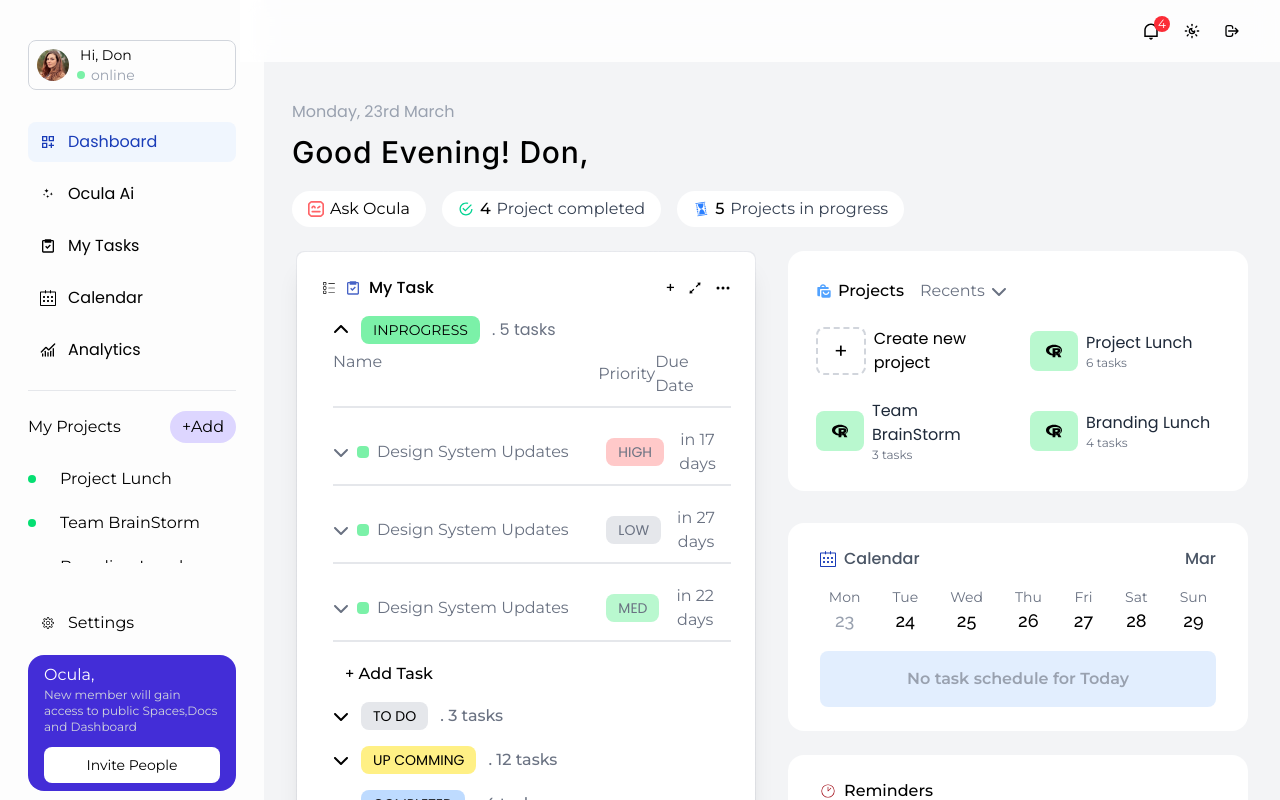
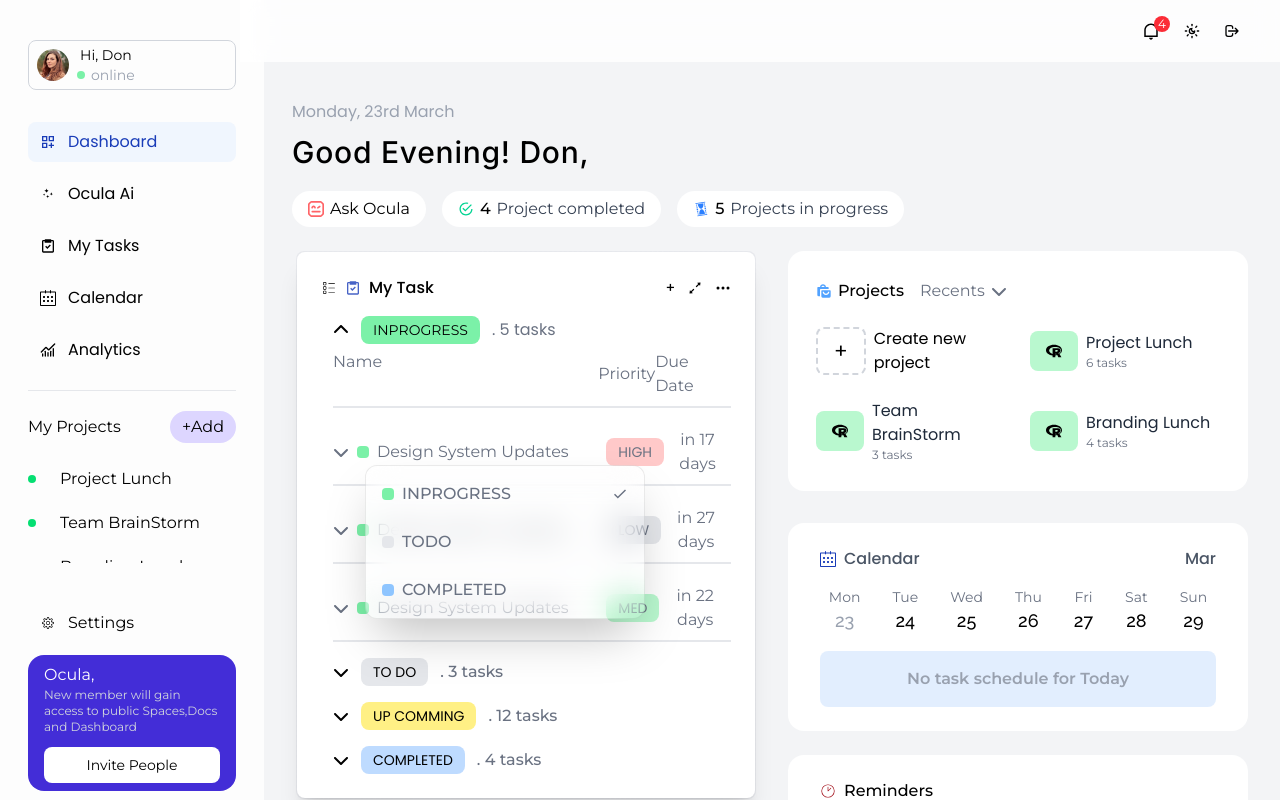
Before and after one commit to Donabest/Ocula-Dashboard, a React (Vite) app: page /Dashboard in a window 1280 px wide. Both pictures are taken after a click on the element 363 px from the left and 452 px from the top of the page. Built offline with nearby package versions, Linux system fonts and the light colour scheme.

Commit message:
implement status menu

```diff
--- a/src/Features/Dashboard/InprogressTasksList.tsx
+++ b/src/Features/Dashboard/InprogressTasksList.tsx
@@ -1,4 +1,3 @@
-import { useState } from "react";
 import { FaChevronDown, FaChevronUp } from "react-icons/fa6";
 import { InprogressTasks } from "../../data/data-task";
 import ListTaskCard from "../../ui/ListTaskCard";
--- a/src/data/data-task.ts
+++ b/src/data/data-task.ts
@@ -3,6 +3,7 @@ import type { Task } from "../utilities/type";
 
 export const Tasks: Task[] = [
   {
+    id: 1,
     priority: "High",
     title: "Design System Updates",
     description:
@@ -14,6 +15,8 @@ export const Tasks: Task[] = [
     status: "Inprogress",
   },
   {
+    id: 2,
+
     priority: "Low",
     title: "Design System Updates",
     description:
@@ -25,6 +28,8 @@ export const Tasks: Task[] = [
     status: "Inprogress",
   },
   {
+    id: 3,
+
     priority: "Med",
     title: "Design System Updates",
     description:
@@ -36,6 +41,8 @@ export const Tasks: Task[] = [
     status: "Inprogress",
   },
   {
+    id: 4,
+
     priority: "High",
     title: "Review Navigation",
     description: "check smooth navigation,loading,display and so on",
@@ -46,6 +53,8 @@ export const Tasks: Task[] = [
     status: "Inprogress",
   },
   {
+    id: 5,
+
     priority: "Med",
     title: "User Research Analytics",
     description:
@@ -57,6 +66,8 @@ export const Tasks: Task[] = [
     status: "Completed",
   },
   {
+    id: 6,
+
     priority: "Med",
     title: "User Research Analytics",
     description:
@@ -68,6 +79,8 @@ export const Tasks: Task[] = [
     status: "Completed",
   },
   {
+    id: 7,
+
     title: "Send a summary email to stakeholders",
     priority: "Med",
     date: "Apr 25 2026",
@@ -79,6 +92,8 @@ export const Tasks: Task[] = [
     status: "Todo",
   },
   {
+    id: 8,
+
     title: "Trip Creation Flow",
     priority: "Med",
     date: "Apr 25 2026",
@@ -89,6 +104,8 @@ export const Tasks: Task[] = [
     status: "Todo",
   },
   {
+    id: 9,
+
     title: "One-on-One-Meeting",
     priority: "High",
     date: "Apr 15 2026",
@@ -100,6 +117,8 @@ export const Tasks: Task[] = [
     status: "Inprogress",
   },
   {
+    id: 10,
+
     title: "One-on-One-Meeting",
     priority: "High",
     date: "Apr 26 2026",
@@ -111,6 +130,8 @@ export const Tasks: Task[] = [
     status: "Completed",
   },
   {
+    id: 11,
+
     title: "Trip Creation Flow",
     priority: "Med",
     date: "Apr 26 2026",
@@ -121,6 +142,8 @@ export const Tasks: Task[] = [
     status: "Todo",
   },
   {
+    id: 12,
+
     priority: "Med",
     title: "User Research Analytics",
     description:
--- a/src/ui/AddNewTaskForm.tsx
+++ b/src/ui/AddNewTaskForm.tsx
@@ -24,7 +24,6 @@ function AddNewTaskForm({ handleCancel }: NewTasksProps) {
   const { register, handleSubmit, formState } = useForm<dataType>();
   const { ref } = useClickOutSide(handleCancel);
   function onSubmit(data: dataType) {
-    console.log(data);
     toast.success("Task Created Successfully");
     // handleCancel();
   }
--- a/src/ui/InprogressTaskList.tsx
+++ b/src/ui/InprogressTaskList.tsx
@@ -2,12 +2,13 @@ import { useState } from "react";
 import { InprogressTasks } from "../data/data-task";
 import ListTaskCard from "./ListTaskCard";
 import { IoIosArrowDown, IoIosArrowUp } from "react-icons/io";
+import StatusToggleMenu from "./StatusToggleMenu";
 
 function InprogressTaskList() {
   const [isProgress, setIsProgress] = useState<boolean>(true);
 
   return (
-    <div className="space-y-4 bg-white p-6 mt-6 rounded-lg   dark:bg-slate-800 dark:text-white">
+    <div className="relative space-y-4 bg-white p-6 mt-6 rounded-lg   dark:bg-slate-800 dark:text-white">
       <div className="flex items-center gap-2">
         <span
           className="cursor-pointer"
--- a/src/ui/ListTaskCard.tsx
+++ b/src/ui/ListTaskCard.tsx
@@ -1,27 +1,21 @@
-import type { priorityBg, status, Task } from "../utilities/type";
-import { FaChevronDown } from "react-icons/fa6";
-import TimeDiff from "../utilities/TimeDiff";
-
-const priorityBg: Record<priorityBg, string> = {
-  High: "bg-red-200 dark:bg-red-700",
-  Low: "bg-gray-200 dark:bg-slate-700",
-  Med: "bg-green-200 dark:bg-emerald-400",
-};
+import type { Task } from "../utilities/type";
+import { useState } from "react";
+import ListTaskCardItem from "./ListTaskCardItem";
 
 interface CardProps {
   tasks: Task[];
   Assignee: boolean;
 }
 
-const StatusBg: Record<status, string> = {
-  Inprogress: "bg-green-300",
-  Todo: "bg-gray-200",
-  Completed: "bg-blue-300",
-};
 function ListTaskCard({ tasks, Assignee }: CardProps) {
+  const [OpenId, setOpenId] = useState<number | null>(null);
+
+  function handleOpenMenu(id: number) {
+    setOpenId((prevId) => (prevId === id ? null : id));
+  }
   return (
     <>
-      <div className="flex flex-col gap-5 pt-1.5 pl-3">
+      <section className="flex flex-col gap-5 pt-1.5 pl-3">
         <div className="grid grid-cols-3 text-gray-500 pb-2 border-b-2 border-b-gray-200  dark:text-gray-400 dark:border-b-slate-500">
           <h1 className="col-span-2">Name</h1>
           <div className="flex justify-between items-center">
@@ -30,45 +24,23 @@ function ListTaskCard({ tasks, Assignee }: CardProps) {
           </div>
         </div>
 
-        {tasks.map((task, index) => (
-          <div
-            className="grid grid-cols-3  gap-3  text-gray-500 pb-2 border-b-2 border-b-gray-200 dark:text-gray-300 dark:border-b-gray-500"
-            key={index}
-          >
-            <div className="flex items-center gap-2 col-span-2 ">
-              <FaChevronDown className="cursor-pointer" />
-              <span
-                className={`${StatusBg[task.status]} p-1.5 rounded-sm`}
-              ></span>
-              <span>{task.title}</span>
-            </div>
-            <div className="flex justify-between text-center items-center">
-              {Assignee && (
-                <span>
-                  <img
-                    src={task.Assignee}
-                    alt="Assignee"
-                    className="w-8 h-8 rounded-full"
-                  />
-                </span>
-              )}
-              <span
-                className={`${Assignee && "ml-8"} font-poppin text-sm ${priorityBg[task.priority]} px-3 py-1 rounded-lg uppercase`}
-              >
-                {task.priority}
-              </span>
-              <span
-                className={`${TimeDiff(task.EndDate) === "Today" && "text-red-500 "}`}
-              >
-                {TimeDiff(task.EndDate)}
-              </span>
-            </div>
-          </div>
+        {tasks.map((task) => (
+          <ListTaskCardItem
+            task={task}
+            key={task.id}
+            AssignTo={Assignee}
+            Open={OpenId}
+            OpenMenu={handleOpenMenu}
+          />
         ))}
-        <button className="flex justify-start pl-3 font-medium cursor-pointer ">
+
+        {/* <button
+          className="flex justify-start pl-3 font-medium cursor-pointer "
+          onClick={handleAddTask}
+        >
           + Add Task
-        </button>
-      </div>
+        </button> */}
+      </section>
     </>
   );
 }
--- /dev/null
+++ b/src/ui/ListTaskCardItem.tsx
@@ -0,0 +1,64 @@
+import { FaChevronDown } from "react-icons/fa6";
+import TimeDiff from "../utilities/TimeDiff";
+import type { priorityBg, status, Task } from "../utilities/type";
+import StatusToggleMenu from "./StatusToggleMenu";
+
+const priorityBg: Record<priorityBg, string> = {
+  High: "bg-red-200 dark:bg-red-700",
+  Low: "bg-gray-200 dark:bg-slate-700",
+  Med: "bg-green-200 dark:bg-emerald-400",
+};
+
+const StatusBg: Record<status, string> = {
+  Inprogress: "bg-green-300",
+  Todo: "bg-gray-200",
+  Completed: "bg-blue-300",
+};
+
+interface props {
+  task: Task;
+  AssignTo: boolean;
+  OpenMenu: (id: number) => void;
+  Open: number | null;
+}
+
+function ListTaskCardItem({ task, AssignTo, OpenMenu, Open }: props) {
+  return (
+    <>
+      <div className="relative grid grid-cols-3  gap-3  text-gray-500 pb-2 border-b-2 border-b-gray-200 dark:text-gray-300 dark:border-b-gray-500">
+        <div className="flex items-center gap-2 col-span-2 ">
+          <FaChevronDown className="cursor-pointer" />
+          <span
+            className={`${StatusBg[task.status]}  p-1.5 rounded-sm cursor-pointer`}
+            onClick={() => OpenMenu(task.id)}
+          ></span>
+          <span>{task.title}</span>
+        </div>
+        <div className="flex justify-between text-center items-center">
+          {AssignTo && (
+            <span>
+              <img
+                src={task.Assignee}
+                alt="Assignee"
+                className="w-8 h-8 rounded-full"
+              />
+            </span>
+          )}
+          <span
+            className={`${AssignTo && "ml-8"} font-poppin text-sm ${priorityBg[task.priority]} px-3 py-1 rounded-lg uppercase`}
+          >
+            {task.priority}
+          </span>
+          <span
+            className={`${TimeDiff(task.EndDate) === "Today" && "text-red-500 "}`}
+          >
+            {TimeDiff(task.EndDate)}
+          </span>
+        </div>
+        {Open === task.id && <StatusToggleMenu value={task.status} />}
+      </div>
+    </>
+  );
+}
+
+export default ListTaskCardItem;
--- /dev/null
+++ b/src/ui/Menu.tsx
@@ -0,0 +1,14 @@
+import { MdEditNote } from "react-icons/md";
+
+function Menu() {
+  return (
+    <div>
+      <div>
+        <span>Edit</span>
+        <MdEditNote />
+      </div>
+    </div>
+  );
+}
+
+export default Menu;
--- /dev/null
+++ b/src/ui/StatusToggleMenu.tsx
@@ -0,0 +1,42 @@
+import { AnimatePresence, motion } from "motion/react";
+import { useState } from "react";
+import { IoMdCheckmark } from "react-icons/io";
+import type { status } from "../utilities/type";
+
+const StatusBg: Record<status, string> = {
+  Inprogress: "bg-green-300",
+  Todo: "bg-gray-200",
+  Completed: "bg-blue-300",
+};
+
+function StatusToggleMenu({ value }: { value: string }) {
+  const [isChecked, setIsChecked] = useState<string>(value);
+
+  return (
+    <AnimatePresence>
+      <motion.div
+        className="absolute top-7 mt-2 left-8 z-1 bg-white/2 backdrop-blur-lg w-70 space-y-6 p-4 border border-black/8 shadow-2xl rounded-xl"
+        initial={{ opacity: 0, y: 0 }}
+        animate={{ opacity: 1, y: 1 }}
+        exit={{ opacity: 0, y: 0 }}
+        transition={{ ease: "easeInOut", duration: 0.5 }}
+      >
+        {["Inprogress", "Todo", "Completed"].map((status, i) => (
+          <div
+            key={i}
+            className="flex justify-between items-center gap-2  cursor-pointer"
+            onClick={() => setIsChecked(status)}
+          >
+            <div className="flex items-center gap-2 col-span-2 ">
+              <span className={`${StatusBg[status]}  p-1.5 rounded-sm`}></span>
+              <p className="uppercase font-medium">{status}</p>
+            </div>
+            <span>{isChecked === status && <IoMdCheckmark />}</span>
+          </div>
+        ))}
+      </motion.div>
+    </AnimatePresence>
+  );
+}
+
+export default StatusToggleMenu;
--- a/src/ui/TodoTaskList.tsx
+++ b/src/ui/TodoTaskList.tsx
@@ -15,9 +15,7 @@ function TodoTaskList() {
         >
           {isTodo ? <IoIosArrowUp /> : <IoIosArrowDown />}
         </span>
-        <p className="bg-gray-200 text-gray-900 px-4 py-1 rounded-lg">
-          Completed
-        </p>
+        <p className="bg-gray-200 text-gray-900 px-4 py-1 rounded-lg">Todo</p>
         <span> . {TodoTasks.length} Tasks</span>
       </div>
       {isTodo && <ListTaskCard tasks={TodoTasks} Assignee={true} />}
--- a/src/utilities/type.ts
+++ b/src/utilities/type.ts
@@ -42,6 +42,7 @@ export type schedule = {
 };
 
 export interface Task {
+  id: number;
   title: string;
   description: string;
   priority: string;
```
